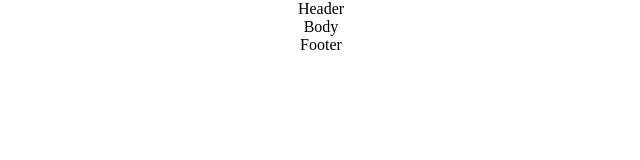
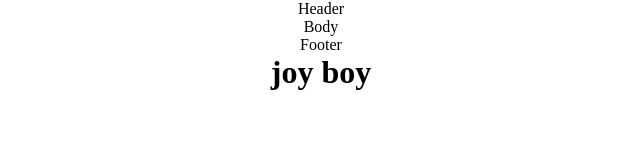
Before and after one commit to Sahhimanshu7/thePuppyProject, a plain HTML site: page index.html in a window 1280 px wide. Shown: the whole page, without its empty margins (319-959 px from the left). Drawn offline with Linux system fonts and the light colour scheme.

Commit message:
added h1

```diff
--- a/index.html
+++ b/index.html
@@ -18,6 +18,7 @@
         <div class="footer">
             Footer
         </div>
+        <h1> joy boy</h1>
     </div>
 </body>
 </html>
```
